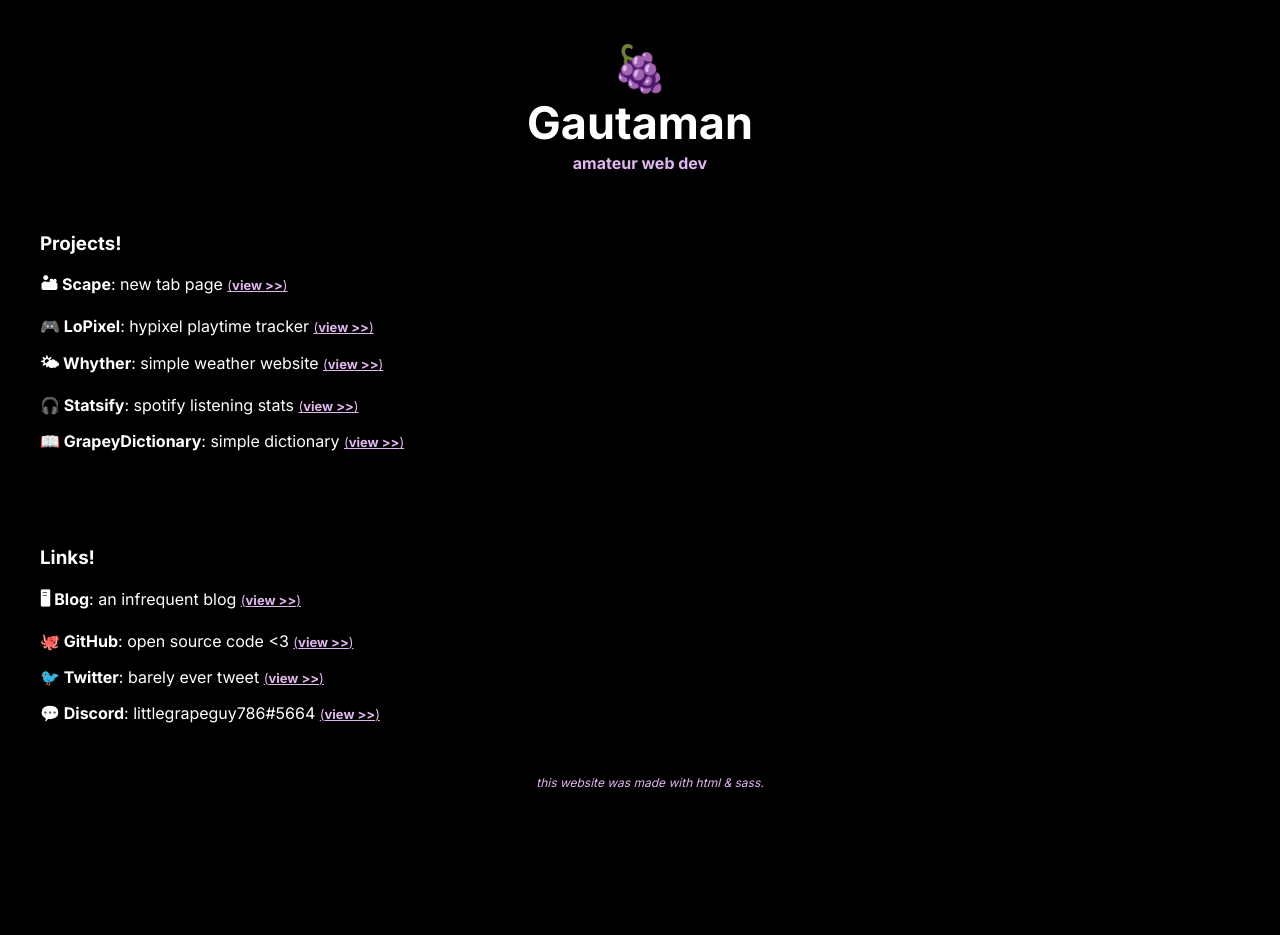
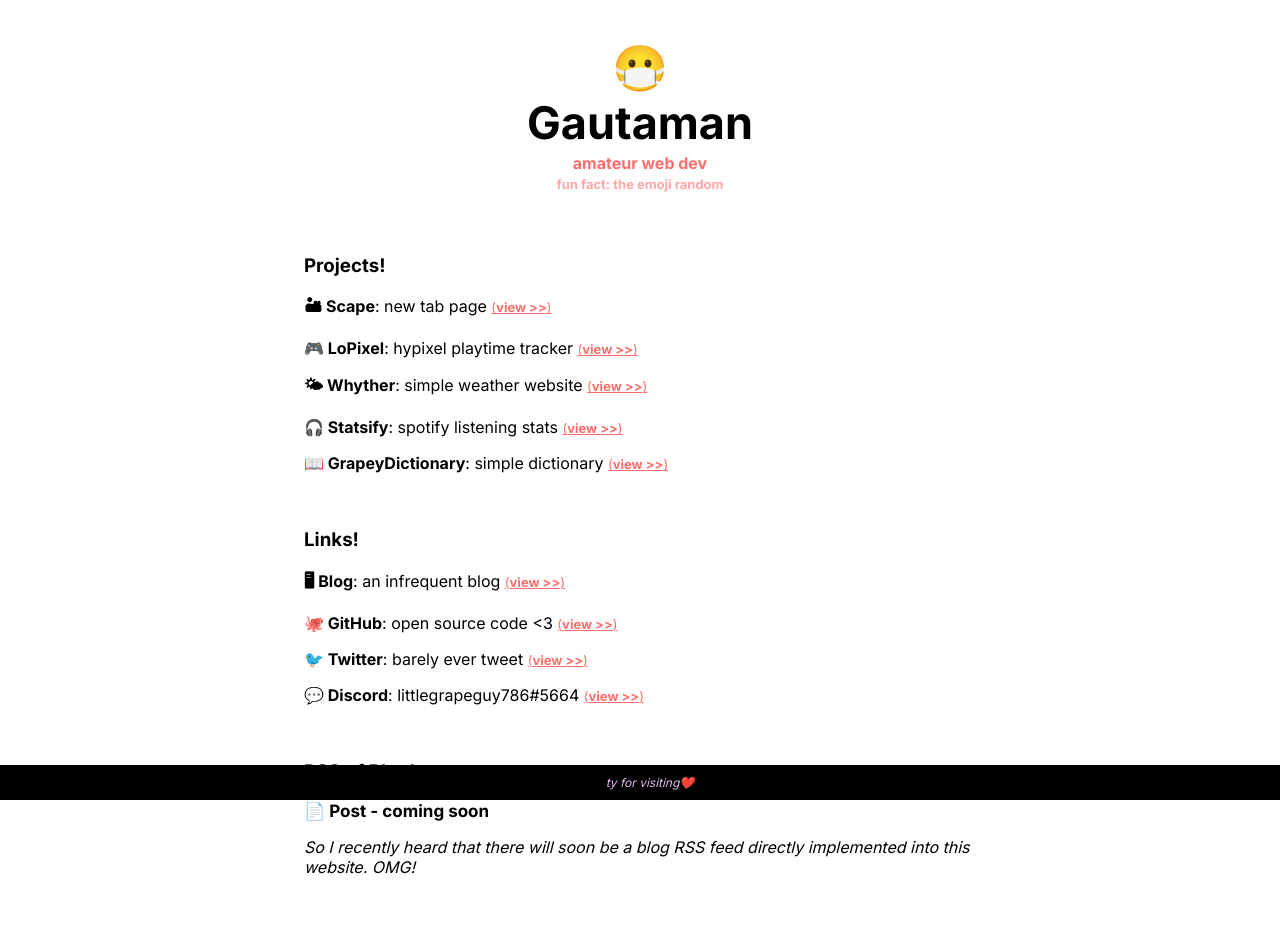
Before and after one commit to littlegrapeguy/new-personal-website, a plain HTML site: page index.html in a window 1280 px wide. Before the commit the page ends 800 px from the top, so only its background shows below. Drawn offline with Linux system fonts and the light colour scheme.

Commit message:
🎆😜 Updated with Glitch

```diff
--- a/index.html
+++ b/index.html
@@ -1,36 +1,93 @@
 <!DOCTYPE html>
 <html lang="en">
   <head>
-    <meta charset="UTF-8">
-    <meta http-equiv="X-UA-Compatible" content="IE=edge">
-    <meta name="viewport" content="width=device-width, initial-scale=1.0">
-    <title>littlegrapeguy</title>
-    <link rel="stylesheet" href="./styles.css">
-    <link rel="preconnect" href="https://fonts.googleapis.com">
-<link rel="preconnect" href="https://fonts.gstatic.com" crossorigin>
-<link href="https://fonts.googleapis.com/css2?family=Inter:wght@100;200;300;400;500;600;700;800;900&display=swap" rel="stylesheet">
+    <meta charset="UTF-8" />
+    <meta http-equiv="X-UA-Compatible" content="IE=edge" />
+    <meta name="viewport" content="width=device-width, initial-scale=1.0" />
+    <title id="emojiIcon">littlegrapeguy</title>
+    <link rel="stylesheet" href="./styles.css" />
+    <link rel="preconnect" href="https://fonts.googleapis.com" />
+    <link rel="preconnect" href="https://fonts.gstatic.com" crossorigin />
+    <link
+      href="https://fonts.googleapis.com/css2?family=Inter:wght@100;200;300;400;500;600;700;800;900&display=swap"
+      rel="stylesheet"
+    />
   </head>
   <body>
     <header>
-    <h1 class="grape">🍇</h1>
+      <h1 class="grape" id="emoji"><noscript>enable javscript or else this randomly generated emoji wont show up :(</noscript></h1>
       <h1>Gautaman</h1>
       <h4>amateur web dev</h4>
+      <h4 class="ff">fun fact: the emoji random</h4>
     </header>
+    <br />
+    <br />
+    <main>
       <div class="card">
         <h3>Projects!</h3>
-    <p><b>🏜 Scape</b>: new tab page <a href="https://scape.rmxgrp.dev">(<b>view >></b>)</a></p>
-    <p><b>🎮 LoPixel</b>: hypixel playtime tracker <a href="https://lopixel.rmxgrp.dev">(<b>view >></b>)</a></p>
-    <p><b>🌤 Whyther</b>: simple weather website <a href="https://whyther.rmxgrp.dev">(<b>view >></b>)</a></p>
-    <p><b>🎧 Statsify</b>: spotify listening stats <a href="https://statsify.rmxgrp.dev">(<b>view >></b>)</a></p>
-    <p><b>📖 GrapeyDictionary</b>: simple dictionary <a href="https://dic.rmxgrp.dev">(<b>view >></b>)</a></p>
+        <p>
+          <b>🏜 Scape</b>: new tab page
+          <a href="https://scape.rmxgrp.dev">(<b>view >></b>)</a>
+        </p>
+        <p>
+          <b>🎮 LoPixel</b>: hypixel playtime tracker
+          <a href="https://lopixel.rmxgrp.dev">(<b>view >></b>)</a>
+        </p>
+        <p>
+          <b>🌤 Whyther</b>: simple weather website
+          <a href="https://whyther.rmxgrp.dev">(<b>view >></b>)</a>
+        </p>
+        <p>
+          <b>🎧 Statsify</b>: spotify listening stats
+          <a href="https://statsify.rmxgrp.dev">(<b>view >></b>)</a>
+        </p>
+        <p>
+          <b>📖 GrapeyDictionary</b>: simple dictionary
+          <a href="https://dic.rmxgrp.dev">(<b>view >></b>)</a>
+        </p>
       </div>
+      <br />
       <div class="card">
         <h3>Links!</h3>
-    <p><b>🖥 Blog</b>: an infrequent blog <a href="https://dev.to/littlegrapeguy">(<b>view >></b>)</a></p>
-    <p><b>🐙 GitHub</b>: open source code &lt;3 <a href="https://github.com/littlegrapeguy">(<b>view >></b>)</a></p>
-    <p><b>🐦 Twitter</b>: barely ever tweet <a href="https://twitter.com/littlegrapeguy">(<b>view >></b>)</a></p>
-    <p><b>💬 Discord</b>: littlegrapeguy786#5664 <a href="https://discordapp.com/users/847705621934637056">(<b>view >></b>)</a></p>
+        <p>
+          <b>🖥 Blog</b>: an infrequent blog
+          <a href="https://dev.to/littlegrapeguy">(<b>view >></b>)</a>
+        </p>
+        <p>
+          <b>🐙 GitHub</b>: open source code &lt;3
+          <a href="https://github.com/littlegrapeguy">(<b>view >></b>)</a>
+        </p>
+        <p>
+          <b>🐦 Twitter</b>: barely ever tweet
+          <a href="https://twitter.com/littlegrapeguy">(<b>view >></b>)</a>
+        </p>
+        <p>
+          <b>💬 Discord</b>: littlegrapeguy786#5664
+          <a href="https://discordapp.com/users/847705621934637056"
+            >(<b>view >></b>)</a
+          >
+        </p>
       </div>
-<footer>this website was made with html & sass.</footer>
+      <br />
+      <div class="card">
+        <h3>RSS of Blog!</h3>
+        <p>
+          <b class="blogttl">📄 Post - coming soon</b>
+          <p class="blogcnt">
+            So I recently heard that there will soon be a blog RSS feed directly implemented into this website. OMG!
+          </p>
+        </p>
+
+      </div>
+    </main>
+    <footer>ty for visiting❤️</footer>
+  <script>
+    var emojisString =
+    "😀 😃 😄 😁 😆 😅 😂 🤣 🥲 😊 😇 🙂 🙃 😉 😌 😍 🥰 😘 😗 😙 😚 😋 😛 😝 😜 🤪 🤨 🧐 🤓 😎 🥸 🤩 🥳 😏 😒 😞 😔 😟 😕 🙁 😣 😖 😫 😩 🥺 😢 😭 😤 😠 😡 🤬 🤯 😳 🥵 🥶 😱 😨 😰 😥 😓 🤗 🤔 🤭 🤫 🤥 😶 😐 😑 😬 🙄 😯 😦 😧 😮 😲 🥱 😴 🤤 😪 😵 🤐 🥴 🤢 🤮 🤧 😷 🤒 🤕 🤑 🤠 💩";
+    var emojis = emojisString.split(" ");
+    var emoji = emojis[Math.floor(Math.random() * emojis.length)];
+    document.getElementById("emoji").innerText = emoji;
+    document.getElementById("emojiIcon").innerHTML = emoji + " littlegrapeguy";
+</script>
   </body>
 </html>
--- a/styles.css
+++ b/styles.css
@@ -3,6 +3,73 @@ html {
 }
 
 body {
+  background-color: white;
+  margin: 0px;
+}
+
+main {
+  padding-right: 3.5vw;
+  margin-left: auto;
+  margin-right: auto;
+  max-width: 42rem;
+  padding: 2.625rem 1.3125rem;
+  padding-top: 0;
+}
+
+header {
+  text-align: center;
+  background-color: white;
+  padding-top: 40px;
+  border-radius: 9px;
+}
+
+header h1 {
+  color: black;
+  margin: 0px;
+  font-size: 45px;
+}
+
+header h4 {
+  color: #ff6e6c;
+  margin: 3px;
+}
+
+h3 {
+  color: black;
+}
+
+.card {
+  text-align: left;
+  background-color: white;
+  color: black;
+  border-radius: 9px;
+}
+
+.card a {
+  font-size: 13px;
+}
+
+footer {
+  position: fixed;
+  left: 0;
+  bottom: 0;
+  width: 100%;
+  padding: 10px;
+  background-color: black;
+  color: #e2b6f0;
+  text-align: center;
+  font-style: italic;
+  font-size: 12px;
+}
+
+a,
+a:hover,
+a:visited {
+ color: #ff6e6c;
+}
+
+@media (prefers-color-scheme: dark) {
+  body {
   background-color: black;
   margin: 0px;
 }
@@ -25,10 +92,6 @@ header h4 {
   margin: 3px;
 }
 
-header .grape {
-  font-size: 45px;
-}
-
 h3 {
   color: white;
 }
@@ -37,26 +100,24 @@ h3 {
   text-align: left;
   background-color: black;
   color: white;
-  margin: 20px;
-  padding: 20px;
   border-radius: 9px;
 }
-
-.card a {
-  font-size: 13px;
-  color: #e2b6f0;
+  a,
+  a:hover,
+  a:visited {
+    color: #e2b6f0;
+  }
 }
 
-footer {
-  position: fixed;
-  left: 0;
-  bottom: 0;
-  width: 100%;
-  padding: 10px;
-  background-color: black;
-  color: #e2b6f0;
-  text-align: center;
+.blogttl {
+  font-size: 17px;
+}
+
+.blogcnt {
   font-style: italic;
-  font-size: 12px;
 }
-/*# sourceMappingURL=styles.css.map */
+
+.ff {
+  opacity: 0.6;
+  font-size: 13px;
+}
--- a/styles.scss
+++ /dev/null
@@ -1,63 +0,0 @@
-$backgroundColor: rgb(0, 0, 0);
-$primaryTextColor: white;
-$secondaryTextColor: rgb(226, 182, 240);
-
-html {
-  font-family: "Inter", sans-serif;
-}
-
-body {
-  background-color: $backgroundColor;
-  margin: 0px;
-}
-
-header {
-  text-align: center;
-  background-color: $backgroundColor;
-  padding-top: 40px;
-  border-radius: 9px;
-  h1 {
-    color: $primaryTextColor;
-    margin: 0px;
-    font-size: 45px;
-  }
-
-  h4 {
-    color: $secondaryTextColor;
-    margin: 3px;
-  }
-
-  .grape {
-    font-size: 45px;
-  }
-}
-
-h3 {
-  color: $primaryTextColor;
-}
-
-.card {
-  text-align: left;
-  background-color: $backgroundColor;
-  color: $primaryTextColor;
-  margin: 20px;
-  padding: 20px;
-  border-radius: 9px;
-  a {
-    font-size: 13px;
-    color: $secondaryTextColor;
-  }
-}
-
-footer {
-  position: fixed;
-  left: 0;
-  bottom: 0;
-  width: 100%;
-  padding: 10px;
-  background-color: $backgroundColor;
-  color: $secondaryTextColor;
-  text-align: center;
-  font-style: italic;
-  font-size: 12px;
-}
```
Also changed, not shown: 2 other files. Lines whose indentation alone changed are shown as unchanged.
